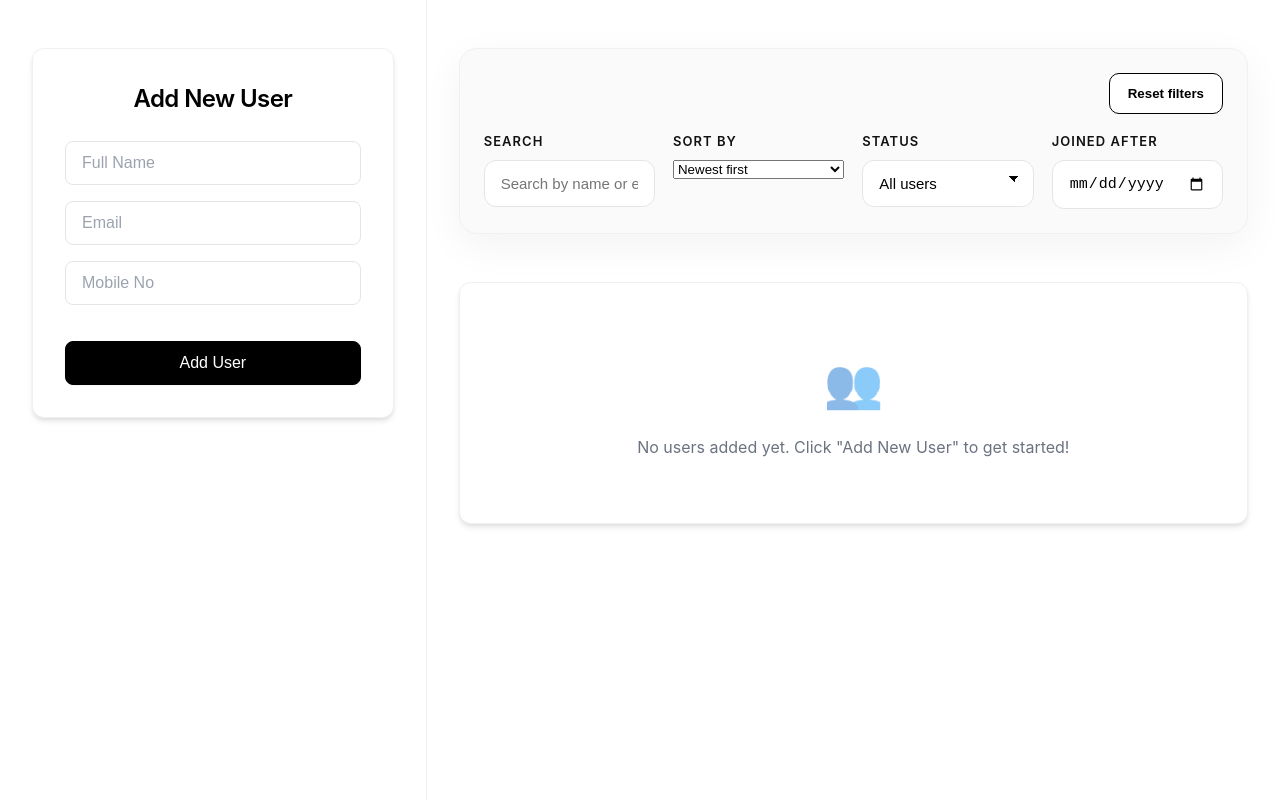
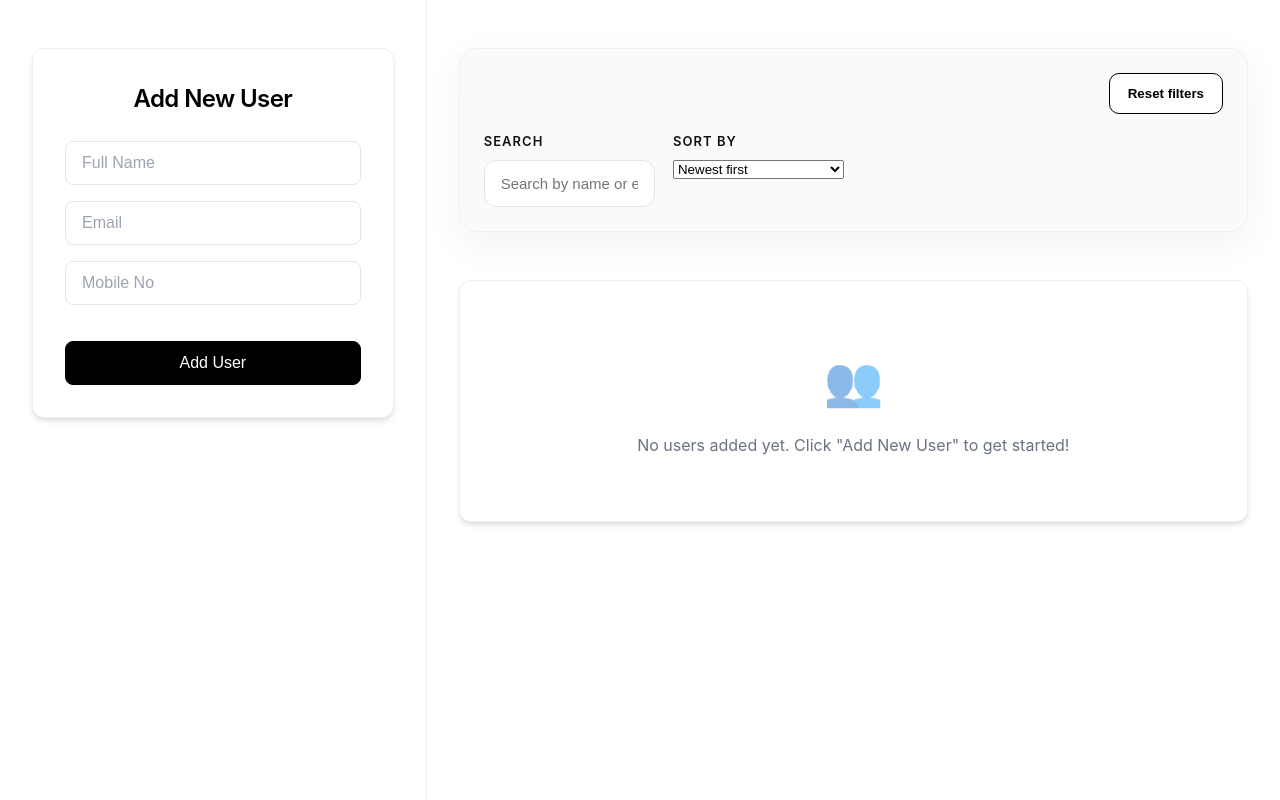
Before and after one commit to gauravsoni97/machine_coding_round, a React (Vite) app in the folder ReactJs/user_management/: page / in a window 1280 px wide. Built offline with nearby package versions, Linux system fonts and the light colour scheme.

Commit message:
removed extra filters

```diff
--- a/ReactJs/user_management/src/components/Filters.jsx
+++ b/ReactJs/user_management/src/components/Filters.jsx
@@ -32,20 +32,6 @@ const Filters = ({ searchTerm, setSearchTerm, sortByFilter }) => {
             <option value="name-desc">Name Z → A</option>
           </select>
         </div>
-
-        <div className="filter-item">
-          <label htmlFor="status">Status</label>
-          <select id="status" className="filters-select">
-            <option value="all">All users</option>
-            <option value="active">Active</option>
-            <option value="inactive">Inactive</option>
-          </select>
-        </div>
-
-        <div className="filter-item">
-          <label htmlFor="joined">Joined after</label>
-          <input id="joined" className="filters-input" type="date" />
-        </div>
       </div>
     </section>
   );
```
